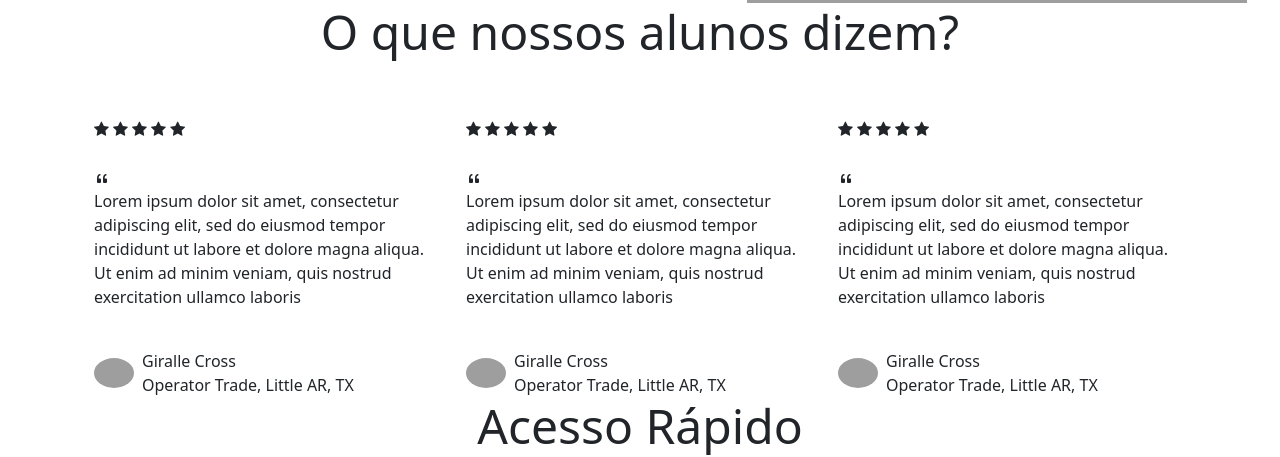
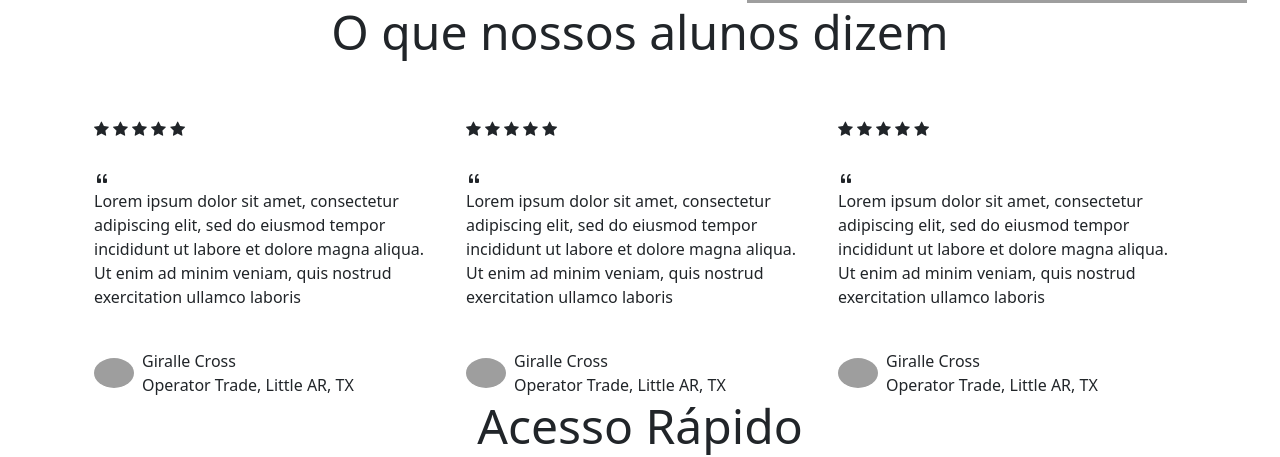
Before and after one commit to leogalencar/tccetec2022, a PHP site: page /index.php in a window 1280 px wide. Shown: the part 1322-1779 px from the top of the page. Run offline with PHP 8.4, Linux system fonts and the light colour scheme; some libraries are stand-ins or nearby versions; grey boxes are pictures that could not be loaded.

Commit message:
Melhorias na página principal

```diff
--- a/admin/index.php
+++ b/admin/index.php
@@ -140,7 +140,7 @@
 
         <div class="row mb-5">
             <div class="col-12">
-                <h2 class="display-5 text-center">O que nossos alunos dizem?</h2>
+                <h2 class="display-5 text-center">O que nossos alunos dizem</h2>
             </div>
         </div>
         <div class="container mt-5 mb-padrao">
```
